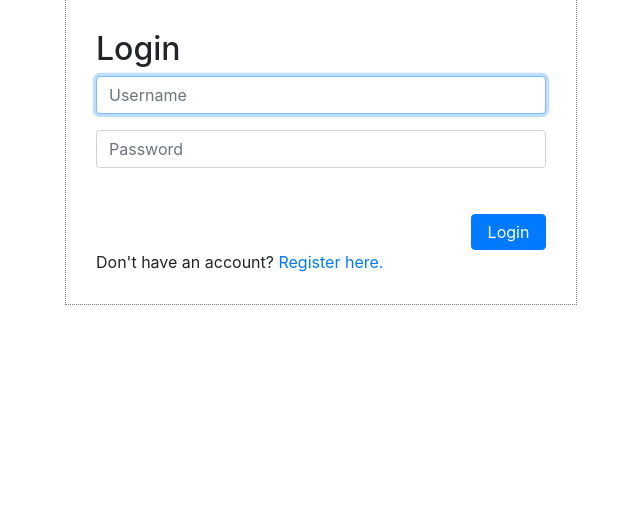
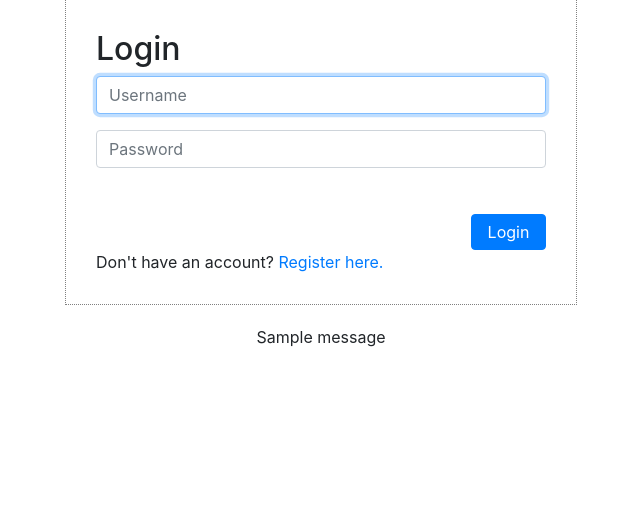
Before and after one commit to johnmarcusokeefe/commerce, a Django app: page /login/ in a window 1280 px wide. Shown: the part 202-723 px from the top of the page, without its empty margins (319-959 px from the left). Run offline with Django 3.2, Linux system fonts and the light colour scheme; tables that the repository leaves empty hold one stand-in row (Sample ...); one stand-in notice (Sample message) is shown; some libraries are stand-ins or nearby versions.

Commit message:
final fixes

```diff
--- a/auctions/admin.py
+++ b/auctions/admin.py
@@ -1,9 +1,7 @@
 from django.contrib import admin
-from .models import Categories, Listings, Watchlist, Comments, Bids
+from .models import Listings, Comments, Bids
 
 # Register your models here.
-admin.site.register(Categories)
 admin.site.register(Listings)
-admin.site.register(Watchlist)
 admin.site.register(Comments)
 admin.site.register(Bids)
--- a/auctions/models.py
+++ b/auctions/models.py
@@ -23,7 +23,7 @@ class Listings(models.Model):
     active_flag = models.BooleanField(default=True)
 
     def __str__(self):
-        return f"{self.id} {self.title} {self.description} {self.category} {self.starting_bid} {self.url} {self.date} {self.listing_owner}"
+        return f"{self.id} {self.title} {self.description} {self.category} {self.starting_bid} {self.url} {self.date} {self.listing_owner} {self.active_flag}"
 
 # by default the listing is added to bids with the starting bid0.23
 class Bids(models.Model):
--- a/auctions/static/auctions/styles.css
+++ b/auctions/static/auctions/styles.css
@@ -178,6 +177,12 @@ img.listing-image {
 .login {
     float: right;
     margin-right: 10px;;
+}
+.message {
+    display: block;
+    margin-top: 20px;
+    width: 100%;
+    text-align: center;
 }
 #nav-hightlighted a {
     font-weight: 900;
--- a/auctions/templates/auctions/login.html
+++ b/auctions/templates/auctions/login.html
@@ -1,9 +1,6 @@
 {% extends "auctions/layout.html" %}
 
 {% block body %}
-
-
-
 
 
     <form class="user-form" action="{% url 'login' %}" method="post">
@@ -20,9 +17,11 @@
         Don't have an account? <a href="{% url 'register' %}">Register here.</a>
 
     </form>
-        {% if message %}
-            <div class="login-error">{{ message }}</div>
-        {% endif %}
+    {% if messages %}
+    {% for message in messages %}
+    <div class="message" {% if message.tags %} class="{{ message.tags }}"{% endif %}>{{ message }}</div>
+    {% endfor %}
+    {% endif %}
 
 
 
--- a/auctions/urls.py
+++ b/auctions/urls.py
@@ -14,5 +14,6 @@ urlpatterns = [
     path("watchlist/<str:listing>", views.watchlist, name="watchlist"),
     path("create/", views.create, name="create"),
     path("listing/<str:id>", views.listing, name="listing"),
-    path("endbid/<str:id>", views.endbid, name="endbid")
+    path("endbid/<str:id>", views.endbid, name="endbid"),
+    path("error/", views.listing, name="error")
 ]
--- a/auctions/views.py
+++ b/auctions/views.py
@@ -6,6 +6,7 @@ from django.http import HttpResponse, HttpResponseRedirect
 from django.shortcuts import render, redirect
 from django.urls import reverse
 from django.contrib import messages
+from django.contrib.auth.decorators import login_required
 
 
 from .models import Listings, Categories, Comments, Watchlist, Bids, User
@@ -59,11 +60,11 @@ def categories(request):
             })
 
 # renders the form to create a new listing
+@login_required(login_url='/login/')
 def create(request):
-    message = False
+
     # post would be a call from the listing input form
     form = CreateListingForm()
-
 
     if request.method == 'POST':
         form = CreateListingForm(request.POST)
@@ -83,8 +84,7 @@ def create(request):
         # render the input form
         return render(request, "auctions/create.html", {
                 "type": "createlisting",
-                "message": message,
-                "form": form,
+                "form": form
             })
 
 
@@ -97,13 +97,14 @@ def endbid(request, id):
         bids_so_far = 0
     else:
         bids_so_far = all_bids.count()
+
     highest = listing.starting_bid
 
     highest_owner = ""
     for b in all_bids:
         if b.current_bid + 1 > highest:
             highest = b.current_bid
-            #highest_owner = b.user_id
+
 
     # tests if bids are greater than 0 before closing otherwise todo prompt if wants closed no bids
     if bids_so_far > 0:
@@ -113,7 +114,7 @@ def endbid(request, id):
         messages.add_message(request, messages.INFO, 'Bidding is closed')
     else:
         # alert message to close
-        Bids.objects.filter(listing_id=id).filter(current_bid=highest).update(winning_bid=True)
+        Bids.objects.filter(listing_id=id).filter(current_bid=highest).update(winning_bid=False)
         Listings.objects.filter(id=id).update(active_flag=False)
         messages.add_message(request, messages.ERROR, 'You have closed the listing with 0 bids')
 
@@ -124,6 +125,7 @@ def endbid(request, id):
 def listing(request, id):
     # get the listing of the id
     listing = Listings.objects.get(id=id)
+    active_flag = listing.active_flag
     user_id = request.user
     listing_id = Listings(id=id)
 
@@ -178,7 +180,6 @@ def listing(request, id):
     commentform = CommentForm(request.POST)
     # process comments
     if request.method == 'POST' and commentform.is_valid():
-
         comment = commentform.cleaned_data['comment']
         c = Comments(listing_id=listing_id, user_id=user_id, comment=comment)
         c.save()
@@ -212,17 +213,19 @@ def listing(request, id):
                 'watch_count': watch_count,
                 'winner': winner,
                 'bid_status': bid_status,
+                'active_flag': active_flag,
                 'userauthenticated': True
             })
     else:
         return render(request, "auctions/listing.html", {
-               'listing': listing,
-               'current_bid': highest,
-               'bids_so_far': bids_so_far,
-               'comments': comments,
-               'bid_status': bid_status,
-               'userauthenticated': False
+            'listing': listing,
+            'current_bid': highest,
+            'bids_so_far': bids_so_far,
+            'comments': comments,
+            'bid_status': bid_status,
+            'userauthenticated': False
             })
+
 
 
 
@@ -280,9 +283,9 @@ def login_view(request):
             return HttpResponseRedirect(reverse("index"))
 
         else:
-            return render(request, "auctions/login.html", {
-                "message": "Invalid username and/or password!"
-            })
+            messages.add_message(request, messages.ERROR, 'Invalid username and/or password!')
+            return render(request, "auctions/login.html")
+
     else:
         return render(request, "auctions/login.html")
 
```
Also changed, not shown: other parts of auctions/static/auctions/styles.css (+1 -2 lines), auctions/templates/auctions/listing.html (+5 -13 lines), auctions/templates/error.html (added, +7 -0 lines), db.sqlite3.
